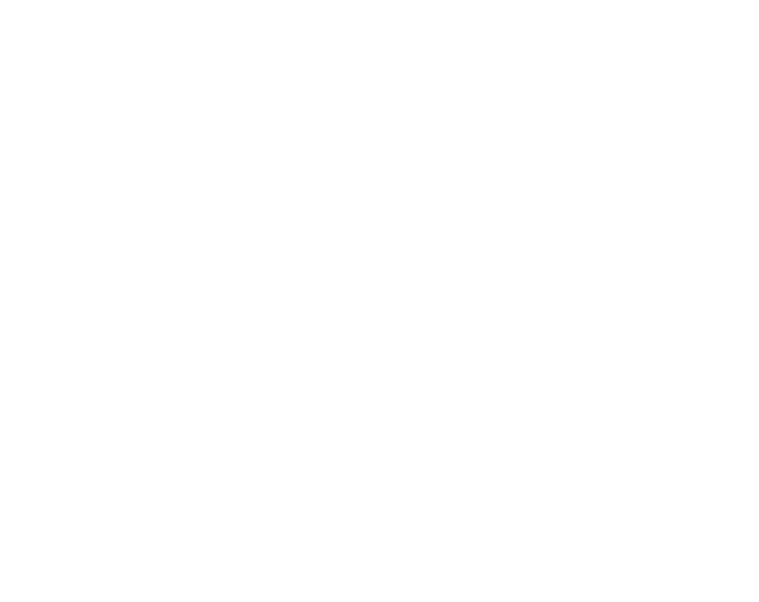
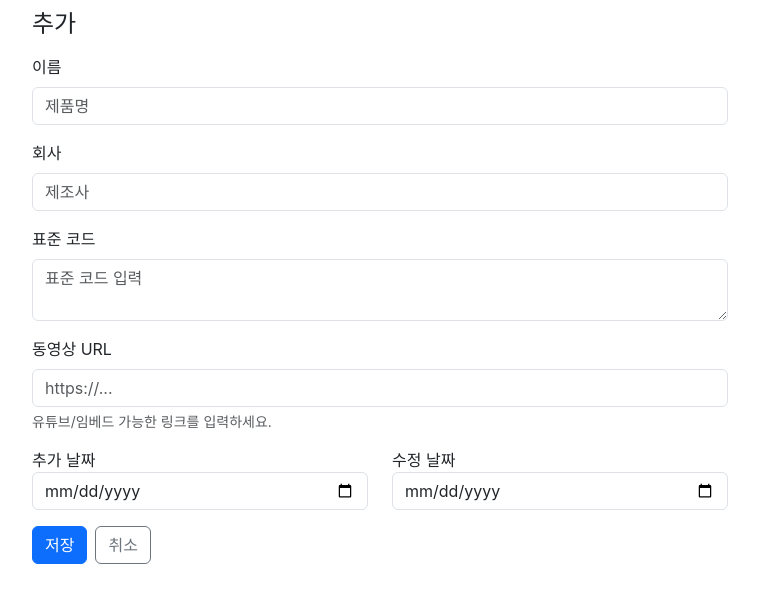
Before and after one commit to grazzy7124/25_OSS_Team_Project, a React (Create React App) app: page /add in a window 1280 px wide. Before the commit this address had no page. Shown: the top 602 px of the page, without its empty margins (260-1019 px from the left). Built offline with nearby package versions, Linux system fonts and the light colour scheme.

Commit message:
add 페이지 UI 완성

```diff
--- a/src/AppRouter.js
+++ b/src/AppRouter.js
@@ -3,6 +3,7 @@
 import Main from './components/App/Main';
 import Detail from './components/App/Detail';
 import Edit from './components/App/Edit';
+import Add from './components/App/Add';
 
 function AppRouter() {
     return (
@@ -12,6 +13,7 @@
                 <Route path='/main' element={<Main/>}/>
                 <Route path='/detail/:id' element={<Detail/>}/>
                 <Route path='/edit/:id' element={<Edit/>}/>
+                <Route path='add' element={<Add/>}/>
             </Routes>
         </Router>
     );
--- a/src/components/App/Add.js
+++ b/src/components/App/Add.js
@@ -0,0 +1,98 @@
+// components/App/Add.js
+import React from "react";
+import axios from "axios";
+import { useLocation, useNavigate } from "react-router-dom";
+
+const API_URL = "https://68db33b023ebc87faa324066.mockapi.io/OSS_teamproject";
+
+export default function Add() {
+  const navigate = useNavigate();
+  const location = useLocation();
+
+  return (
+    <div className="container" style={{maxWidth: 720}}>
+        <div className="d-flex justify-content-between align-items-center mb-3">
+            <h4 className="m-0">추가</h4>
+        </div>
+
+        <form>
+            <div className="mb-3">
+                <label className="form-label">
+                    이름
+                </label>
+                <input
+                    type="text"
+                    name="name"
+                    className="form-control"
+                    placeholder="제품명"
+                />
+            </div>
+            <div className="mb-3">
+                <label className="form-label">
+                    회사
+                </label>
+                <input
+                    type="text"
+                    name="company"
+                    className="form-control"
+                    placeholder="제조사"
+                />
+            </div>
+            <div className="mb-3">
+                <label className="form-label">
+                    표준 코드
+                </label>
+                <textarea
+                    type="text"
+                    name="stdCode"
+                    className="form-control"
+                    rows={2}
+                    placeholder="표준 코드 입력"
+                    style={{wordBreak:"break-all"}}
+                />
+            </div>
+            <div className="mb-3">
+                <label className="form-label">
+                    동영상 URL
+                </label>
+                <input
+                    type="url"
+                    name="videoUrl"
+                    className="form-control"
+                    placeholder="https://..."
+                />
+                <div className="form-text">유튜브/임베드 가능한 링크를 입력하세요.</div>
+            </div>
+
+            <div className="row">
+                <div className="col-md-6 mb-3">
+                    <label>추가 날짜</label>
+                    <input
+                        type="date"
+                        name="addDate"
+                        className="form-control"
+                    />
+                </div>
+                <div className="col-md-6 mb-3">
+                    <label>수정 날짜</label>
+                    <input
+                        type="date"
+                        name="reviseDate"
+                        className="form-control"
+                    />
+                </div>
+            </div>
+
+            <div className="d-flex gap-2">
+                <button type="submit" className="btn btn-primary">
+                    저장
+                </button>
+
+                <button type="button" className="btn btn-outline-secondary" onClick={()=>navigate(-1)}>
+                    취소
+                </button>
+            </div>
+        </form>
+    </div>
+  );
+}
--- a/src/components/App/Main.js
+++ b/src/components/App/Main.js
@@ -55,7 +55,7 @@
               <div className="">
                 <button
                   className="btn btn-outline-secondary ms-2"
-                  onClick={()=>navigate('/add', {state:item})}
+                  onClick={()=>navigate('/add')}
                 >
                   Add
                 </button>
```
